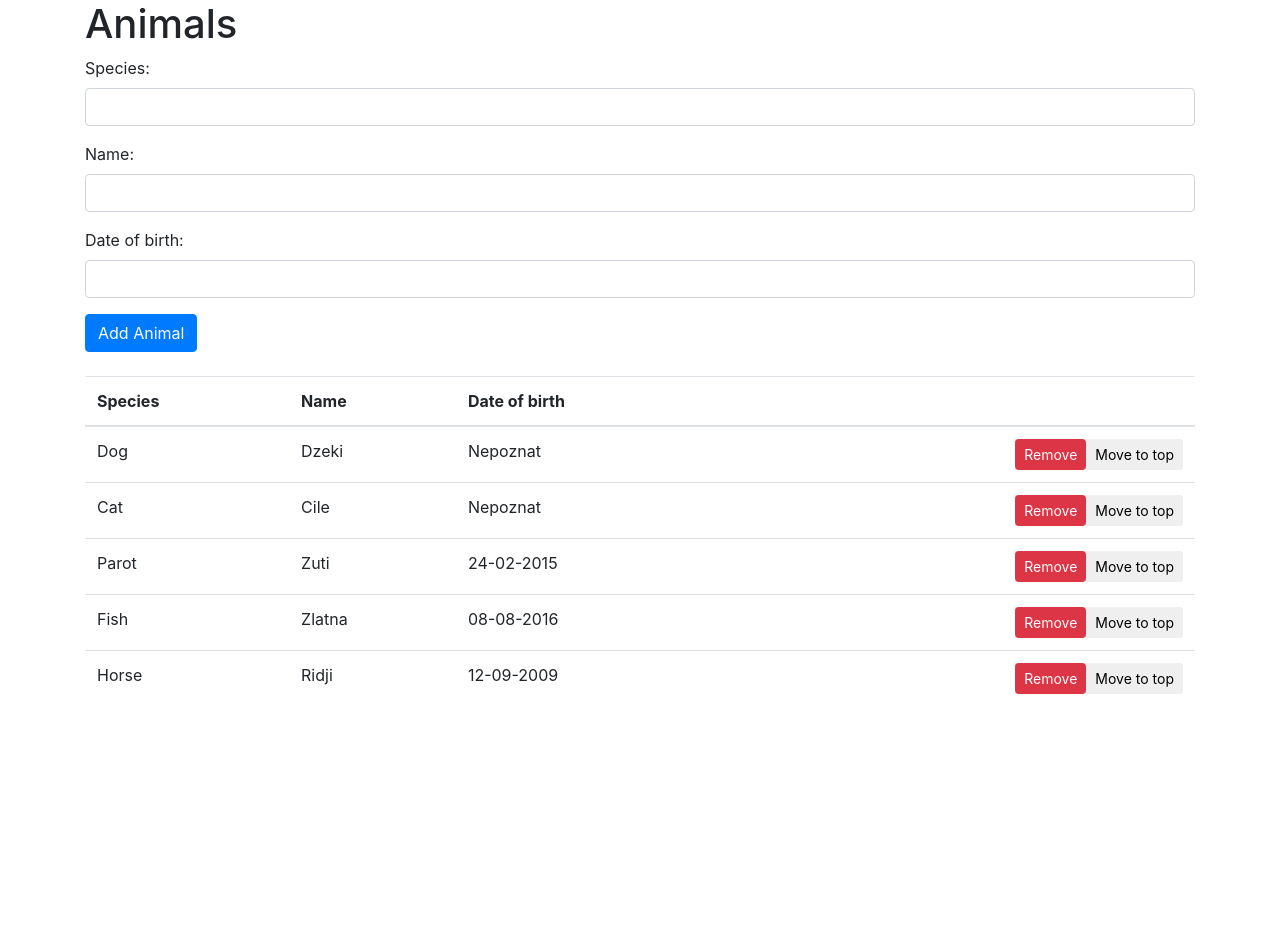
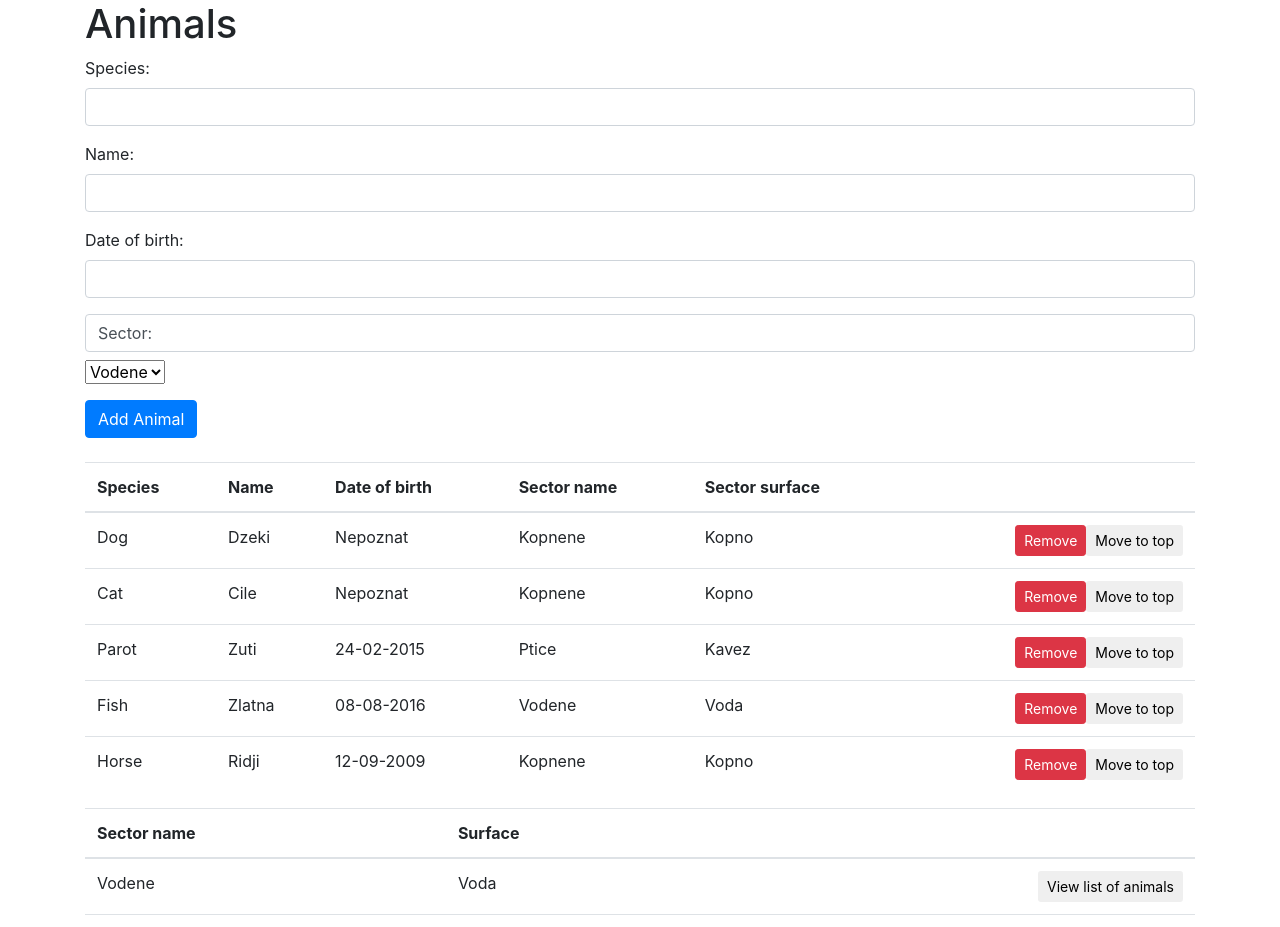
Before and after one commit to ninaMiljus/zoo, a Vue app: page / in a window 1280 px wide. Shown: the top 927 px of the page. Before the commit the page ends 800 px from the top, so only its background shows below. Built offline with nearby package versions, Linux system fonts and the light colour scheme.

Commit message:
Zadaci 6 i 7

```diff
--- a/src/components/AnimalList.vue
+++ b/src/components/AnimalList.vue
@@ -17,15 +17,25 @@
         <input class="form-control" name="dateOfBirth" type="text" v-model="newAnimal.dateOfBirth"/>
       </div>
 
+      <div class="form-group">
+        <label for="sector.name" class="form-control">Sector:</label>
+        <select name="sector.name">
+            <option value="vodene">Vodene</option>
+            <option value="kopno">Kopno</option>
+            <option value="ptice">Ptice</option>
+        </select>
+      </div>
       <button class="btn btn-primary">Add Animal</button>
        </form>
-    <br>
+    <br/>
     <table class="table">
       <thead>
         <tr>
           <th>Species</th>
           <th>Name</th>
           <th>Date of birth</th>
+          <th>Sector name</th>
+          <th>Sector surface</th>
           <th>&nbsp;</th>
         </tr>
       </thead>
@@ -34,9 +44,27 @@
           <td>{{ animal.species }}</td>
           <td>{{ animal.name }}</td>
           <td>{{ animal.dateOfBirth ? animal.dateOfBirth : 'Nepoznat' }}</td>
+            <td>{{ animal.sector.name }}</td>
+          <td>{{ animal.sector.surface }}</td>
         <td class="text-right">
         <button class="btn btn-danger btn-sm" @click="remove(animal)">Remove</button>
           <button class="btn btn-default btn-sm" @click="moveToTop(animal)">Move to top</button>
+        </td>
+        </tr>
+      </tbody>
+    </table>
+    <table class="table">
+      <thead>
+        <th>Sector name</th>
+        <th>Surface</th>
+        <th>&nbsp;</th>
+      </thead>
+      <tbody>
+        <tr v-for="(sector, key) in sectors" :key="key">
+          <td>{{ sector.name }}</td>
+          <td>{{ sector.surface }}</td>
+          <td class="text-right">
+            <button class="btn btn-default btn-sm" @click="showAnimalsBySector(sector)">View list of animals</button>
           </td>
         </tr>
       </tbody>
@@ -45,35 +73,46 @@
 </template>
 
 <script>
+const sectors = [
+  { name: 'Vodene', surface: 'Voda' },
+  { name: 'Kopnene', surface: 'Kopno' },
+  { name: 'Ptice', surface: 'Kavez'}
+];
 export default {
   name: 'AnimalList',
   data() {
     return {
+        sectors: sectors,
       animals: [
         {
           species: 'Dog',
           name: 'Dzeki',
-          dateOfBirth: ''
+          dateOfBirth: '',
+          sector: sectors[1]
         },
         {
           species: 'Cat',
           name: 'Cile',
-          dateOfBirth: ''
+          dateOfBirth: '',
+           sector: sectors[1]
         },
         {
           species: 'Parot',
           name: 'Zuti',
-          dateOfBirth: '24-02-2015'
+          dateOfBirth: '24-02-2015',
+           sector: sectors[2]
         },
         {
           species: 'Fish',
           name: 'Zlatna',
-          dateOfBirth: '08-08-2016'
+          dateOfBirth: '08-08-2016',
+           sector: sectors[0]
         },
         {
           species: 'Horse',
           name: 'Ridji',
-          dateOfBirth: '12-09-2009'
+          dateOfBirth: '12-09-2009',
+           sector: sectors[1]
         }
       ],
       newAnimal: {}
@@ -91,6 +130,15 @@ export default {
             addAnimal() {
                 this.animals.push(this.newAnimal);
                 this.newAnimal = {};
+            },
+            showAnimalsBySector(sector) {
+                const animalsList=[];
+                    this.animals.forEach(animal => {
+                        if (animal.sector && animal.sector.name === sector.name) {
+                        animalsList.push(`${animal.name} ${animal.species}`);
+                    }
+                });
+                alert(animalsList.toString());
             }
         }
 };
```
Lines whose indentation alone changed are shown as unchanged.
